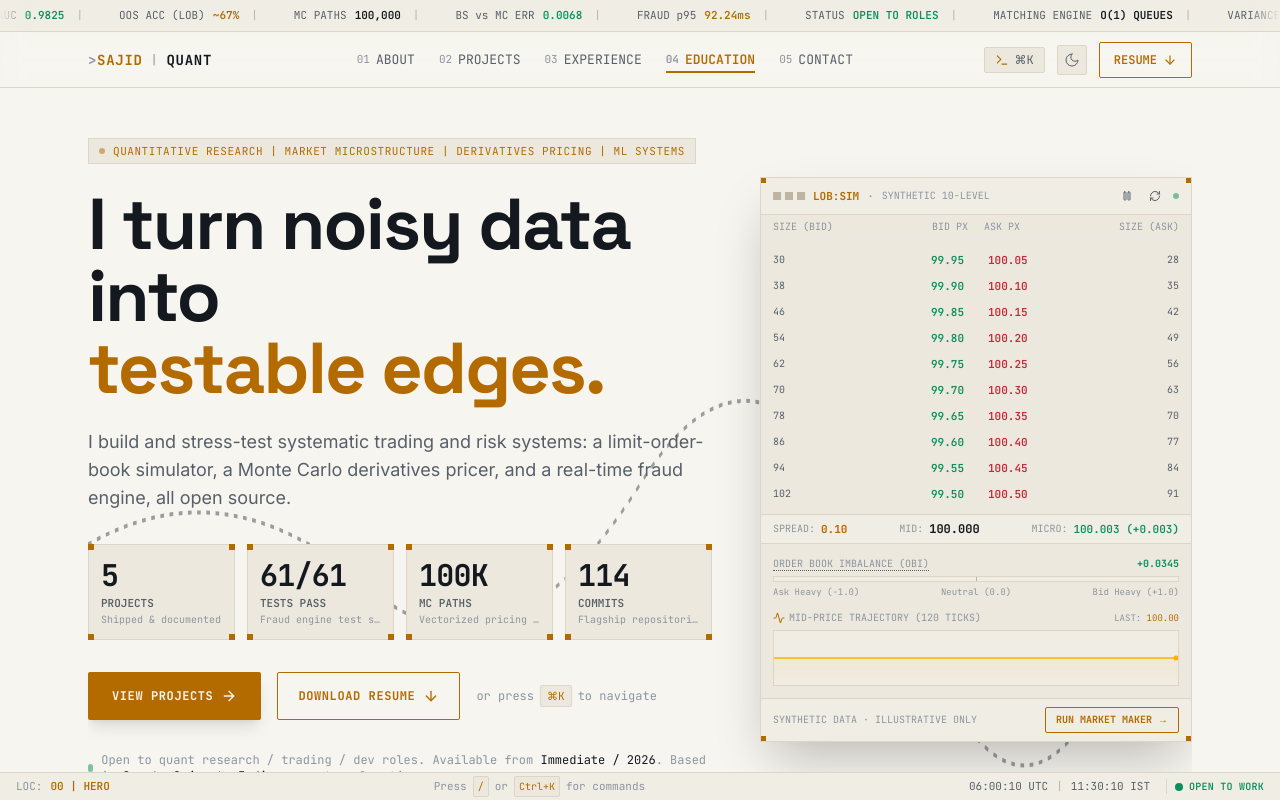
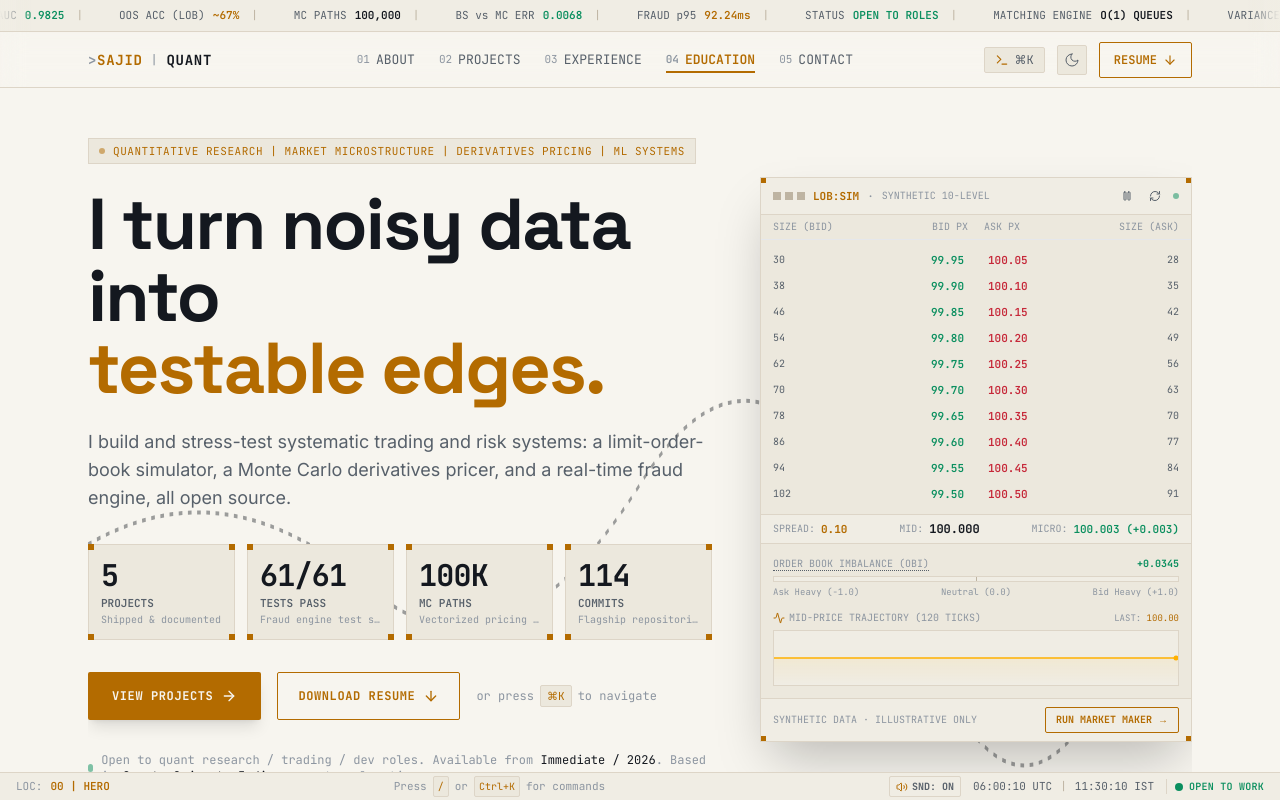
Before and after one commit to ahmadmdsajid129/sajid-ahmad-portfolio, a Next.js app: page / in a window 1280 px wide. Shown: the top 800 px of the page. Built offline with nearby package versions, Linux system fonts and the light colour scheme.

Commit message:
feat(audio): add tactile mechanical sound engine for section scrolling and command palette hover

```diff
--- a/components/footer.tsx
+++ b/components/footer.tsx
@@ -5,6 +5,7 @@ import Link from "next/link";
 import { usePathname } from "next/navigation";
 import { siteConfig } from "@/data/site";
 import { useToast } from "./toast-provider";
+import { sound } from "@/lib/sound";
 import { ArrowUp, Terminal, Github, Linkedin, Mail, FileText, Rss } from "lucide-react";
 
 export function Footer() {
@@ -16,6 +17,7 @@ export function Footer() {
   };
 
   const handleNavClick = (e: React.MouseEvent<HTMLAnchorElement>, id: string) => {
+    sound?.playSectionTick();
     if (pathname === "/") {
       e.preventDefault();
       const el = document.getElementById(id);
--- a/components/help-modal.tsx
+++ b/components/help-modal.tsx
@@ -28,6 +28,7 @@ export function HelpModal({ isOpen, onClose }: HelpModalProps) {
     { key: "⌘K / /", desc: "Open Command Palette" },
     { key: "T", desc: "Toggle Color Theme (Dark / Paper)" },
     { key: "P", desc: "Toggle Phosphor CRT Mode (Easter Egg)" },
+    { key: "M", desc: "Toggle Mechanical Audio Click Feedback" },
     { key: "?", desc: "Open this Shortcut Manual" },
     { key: "Esc", desc: "Close any modal / active overlay" },
   ];
--- a/components/navbar.tsx
+++ b/components/navbar.tsx
@@ -7,6 +7,7 @@ import { motion, AnimatePresence } from "framer-motion";
 import { siteConfig } from "@/data/site";
 import { useTheme } from "./theme-provider";
 import { useToast } from "./toast-provider";
+import { sound } from "@/lib/sound";
 import { Sun, Moon, Terminal as TerminalIcon, Menu, X, ArrowDown } from "lucide-react";
 
 interface NavItem {
@@ -79,6 +80,7 @@ export function Navbar({ onOpenPalette }: NavbarProps) {
   };
 
   const handleNavClick = (e: React.MouseEvent<HTMLAnchorElement>, id: string) => {
+    sound?.playSectionTick();
     if (pathname === "/") {
       e.preventDefault();
       const el = document.getElementById(id);
--- a/components/status-bar.tsx
+++ b/components/status-bar.tsx
@@ -1,11 +1,34 @@
 "use client";
 
-import React, { useEffect, useState } from "react";
+import React, { useEffect, useState, useRef } from "react";
+import { sound } from "@/lib/sound";
+import { Volume2, VolumeX } from "lucide-react";
 
 export function StatusBar() {
   const [sectionCode, setSectionCode] = useState("00 | OVERVIEW");
   const [utcTime, setUtcTime] = useState("");
   const [istTime, setIstTime] = useState("");
+  const [isMuted, setIsMuted] = useState(false);
+  const lastSectionRef = useRef<string>("");
+  const isInitialRef = useRef<boolean>(true);
+
+  // Sync mute state
+  useEffect(() => {
+    if (sound) {
+      setIsMuted(sound.isMuted());
+    }
+    const handleAudioToggle = (e: Event) => {
+      const custom = e as CustomEvent<{ muted: boolean }>;
+      setIsMuted(custom.detail?.muted ?? sound?.isMuted() ?? false);
+    };
+    window.addEventListener("portfolio-audio-toggled", handleAudioToggle);
+    return () => window.removeEventListener("portfolio-audio-toggled", handleAudioToggle);
+  }, []);
+
+  const toggleSound = () => {
+    const next = sound?.toggleMute();
+    setIsMuted(!!next);
+  };
 
   // Live clocks for UTC and IST
   useEffect(() => {
@@ -36,7 +59,7 @@ export function StatusBar() {
     return () => clearInterval(interval);
   }, []);
 
-  // Track active section for status bar display
+  // Track active section for status bar display and mechanical section scroll tick
   useEffect(() => {
     const sectionMap: Record<string, string> = {
       hero: "00 | HERO",
@@ -51,14 +74,23 @@ export function StatusBar() {
       const ids = Object.keys(sectionMap);
       const scrollPos = window.scrollY + 250;
 
+      let currentId = "hero";
       for (let i = ids.length - 1; i >= 0; i--) {
         const el = document.getElementById(ids[i]);
         if (el && el.offsetTop <= scrollPos) {
-          setSectionCode(sectionMap[ids[i]]);
-          return;
+          currentId = ids[i];
+          break;
         }
       }
-      setSectionCode("00 | OVERVIEW");
+
+      if (lastSectionRef.current !== currentId) {
+        if (!isInitialRef.current) {
+          sound?.playSectionTick();
+        }
+        lastSectionRef.current = currentId;
+        setSectionCode(sectionMap[currentId] || "00 | OVERVIEW");
+      }
+      isInitialRef.current = false;
     };
 
     window.addEventListener("scroll", handleScroll, { passive: true });
@@ -89,8 +121,21 @@ export function StatusBar() {
         <span>for commands</span>
       </div>
 
-      {/* Right: Clocks + Availability status */}
-      <div className="flex items-center gap-4">
+      {/* Right: Sound Toggle + Clocks + Availability status */}
+      <div className="flex items-center gap-3">
+        <button
+          onClick={toggleSound}
+          title={isMuted ? "Mechanical audio muted (click to enable)" : "Mechanical audio enabled (click to mute)"}
+          className="flex items-center gap-1 px-1.5 py-0.5 rounded border border-border hover:border-accent text-text-muted hover:text-accent transition-colors"
+        >
+          {isMuted ? (
+            <VolumeX className="w-3 h-3 text-text-faint" />
+          ) : (
+            <Volume2 className="w-3 h-3 text-accent" />
+          )}
+          <span className="text-[10px] font-bold">{isMuted ? "SND: OFF" : "SND: ON"}</span>
+        </button>
+
         <div className="flex items-center gap-2 tabular-nums text-text-muted">
           <span>{utcTime}</span>
           <span className="text-border-strong">|</span>
--- /dev/null
+++ b/lib/sound.ts
@@ -0,0 +1,193 @@
+"use client";
+
+// Web Audio API Mechanical Sound Engine
+// Synthesizes crisp, minimal mechanical "kat / tick" feedback without external audio assets.
+
+class SoundEngine {
+  private ctx: AudioContext | null = null;
+  private muted: boolean = false;
+  private lastMenuTickTime: number = 0;
+  private initialized: boolean = false;
+
+  constructor() {
+    if (typeof window !== "undefined") {
+      try {
+        const saved = localStorage.getItem("portfolio_sound_muted");
+        this.muted = saved === "true";
+      } catch {
+        this.muted = false;
+      }
+
+      // Auto-unlock on first user interaction
+      const unlock = () => {
+        this.init();
+        window.removeEventListener("pointerdown", unlock);
+        window.removeEventListener("keydown", unlock);
+        window.removeEventListener("scroll", unlock);
+      };
+      window.addEventListener("pointerdown", unlock, { passive: true });
+      window.addEventListener("keydown", unlock, { passive: true });
+      window.addEventListener("scroll", unlock, { passive: true });
+    }
+  }
+
+  private init(): AudioContext | null {
+    if (typeof window === "undefined") return null;
+    if (!this.ctx) {
+      const AudioCtx = window.AudioContext || (window as unknown as { webkitAudioContext: typeof AudioContext }).webkitAudioContext;
+      if (AudioCtx) {
+        this.ctx = new AudioCtx();
+      }
+    }
+    if (this.ctx && this.ctx.state === "suspended") {
+      this.ctx.resume().catch(() => {});
+    }
+    this.initialized = true;
+    return this.ctx;
+  }
+
+  public isMuted(): boolean {
+    return this.muted;
+  }
+
+  public toggleMute(): boolean {
+    this.muted = !this.muted;
+    if (typeof window !== "undefined") {
+      try {
+        localStorage.setItem("portfolio_sound_muted", String(this.muted));
+        window.dispatchEvent(new CustomEvent("portfolio-audio-toggled", { detail: { muted: this.muted } }));
+      } catch {}
+    }
+    if (!this.muted) {
+      this.playMenuTick();
+    }
+    return this.muted;
+  }
+
+  /**
+   * Menu Tick: Crisp, high-frequency micro-click for Command Palette list items
+   */
+  public playMenuTick(pitchMod: number = 1.0) {
+    if (this.muted) return;
+    const now = typeof performance !== "undefined" ? performance.now() : Date.now();
+    // Throttle to avoid audio glitching when cursor swipes across 10 items quickly
+    if (now - this.lastMenuTickTime < 32) return;
+    this.lastMenuTickTime = now;
+
+    const ctx = this.init();
+    if (!ctx) return;
+
+    try {
+      const t = ctx.currentTime;
+
+      // 1. Transient burst (micro-noise pop for mechanical contact)
+      const bufferSize = Math.floor(ctx.sampleRate * 0.006); // 6ms
+      const buffer = ctx.createBuffer(1, bufferSize, ctx.sampleRate);
+      const data = buffer.getChannelData(0);
+      for (let i = 0; i < bufferSize; i++) {
+        // Decaying noise
+        data[i] = (Math.random() * 2 - 1) * Math.exp(-i / (bufferSize * 0.25));
+      }
+
+      const noise = ctx.createBufferSource();
+      noise.buffer = buffer;
+
+      const noiseFilter = ctx.createBiquadFilter();
+      noiseFilter.type = "highpass";
+      noiseFilter.frequency.setValueAtTime(2200 * pitchMod, t);
+
+      const noiseGain = ctx.createGain();
+      noiseGain.gain.setValueAtTime(0.09, t);
+      noiseGain.gain.exponentialRampToValueAtTime(0.001, t + 0.007);
+
+      noise.connect(noiseFilter);
+      noiseFilter.connect(noiseGain);
+      noiseGain.connect(ctx.destination);
+
+      // 2. Resonant body tick (snappy sine pulse)
+      const osc = ctx.createOscillator();
+      const oscGain = ctx.createGain();
+      const oscFilter = ctx.createBiquadFilter();
+
+      osc.type = "sine";
+      const startFreq = 1800 * pitchMod;
+      osc.frequency.setValueAtTime(startFreq, t);
+      osc.frequency.exponentialRampToValueAtTime(startFreq * 0.4, t + 0.012);
+
+      oscFilter.type = "bandpass";
+      oscFilter.frequency.setValueAtTime(1400 * pitchMod, t);
+      oscFilter.Q.setValueAtTime(3.5, t);
+
+      oscGain.gain.setValueAtTime(0.07, t);
+      oscGain.gain.exponentialRampToValueAtTime(0.001, t + 0.014);
+
+      osc.connect(oscFilter);
+      oscFilter.connect(oscGain);
+      oscGain.connect(ctx.destination);
+
+      noise.start(t);
+      osc.start(t);
+      noise.stop(t + 0.008);
+      osc.stop(t + 0.015);
+    } catch {}
+  }
+
+  /**
+   * Section Tick: Deeper, satisfying mechanical "kat" ratchet for section boundary crossing
+   */
+  public playSectionTick() {
+    if (this.muted) return;
+    const ctx = this.init();
+    if (!ctx) return;
+
+    try {
+      const t = ctx.currentTime;
+
+      // 1. Initial click pop (sharp transient mechanical latch)
+      const bufferSize = Math.floor(ctx.sampleRate * 0.01); // 10ms
+      const buffer = ctx.createBuffer(1, bufferSize, ctx.sampleRate);
+      const data = buffer.getChannelData(0);
+      for (let i = 0; i < bufferSize; i++) {
+        data[i] = (Math.random() * 2 - 1) * Math.exp(-i / (bufferSize * 0.3));
+      }
+
+      const noise = ctx.createBufferSource();
+      noise.buffer = buffer;
+
+      const noiseFilter = ctx.createBiquadFilter();
+      noiseFilter.type = "bandpass";
+      noiseFilter.frequency.setValueAtTime(1600, t);
+      noiseFilter.Q.setValueAtTime(2.0, t);
+
+      const noiseGain = ctx.createGain();
+      noiseGain.gain.setValueAtTime(0.14, t);
+      noiseGain.gain.exponentialRampToValueAtTime(0.001, t + 0.012);
+
+      noise.connect(noiseFilter);
+      noiseFilter.connect(noiseGain);
+      noiseGain.connect(ctx.destination);
+
+      // 2. Heavier body click (ratchet latch)
+      const osc = ctx.createOscillator();
+      const oscGain = ctx.createGain();
+
+      osc.type = "triangle";
+      osc.frequency.setValueAtTime(820, t);
+      osc.frequency.exponentialRampToValueAtTime(220, t + 0.024);
+
+      oscGain.gain.setValueAtTime(0.12, t);
+      oscGain.gain.exponentialRampToValueAtTime(0.001, t + 0.025);
+
+      osc.connect(oscGain);
+      oscGain.connect(ctx.destination);
+
+      noise.start(t);
+      osc.start(t);
+      noise.stop(t + 0.014);
+      osc.stop(t + 0.026);
+    } catch {}
+  }
+}
+
+// Global Singleton
+export const sound = typeof window !== "undefined" ? new SoundEngine() : (null as unknown as SoundEngine);
```
Also changed, not shown: components/command-palette.tsx (+19 -1 lines), components/keyboard-shortcuts.tsx (+11 -0 lines).
